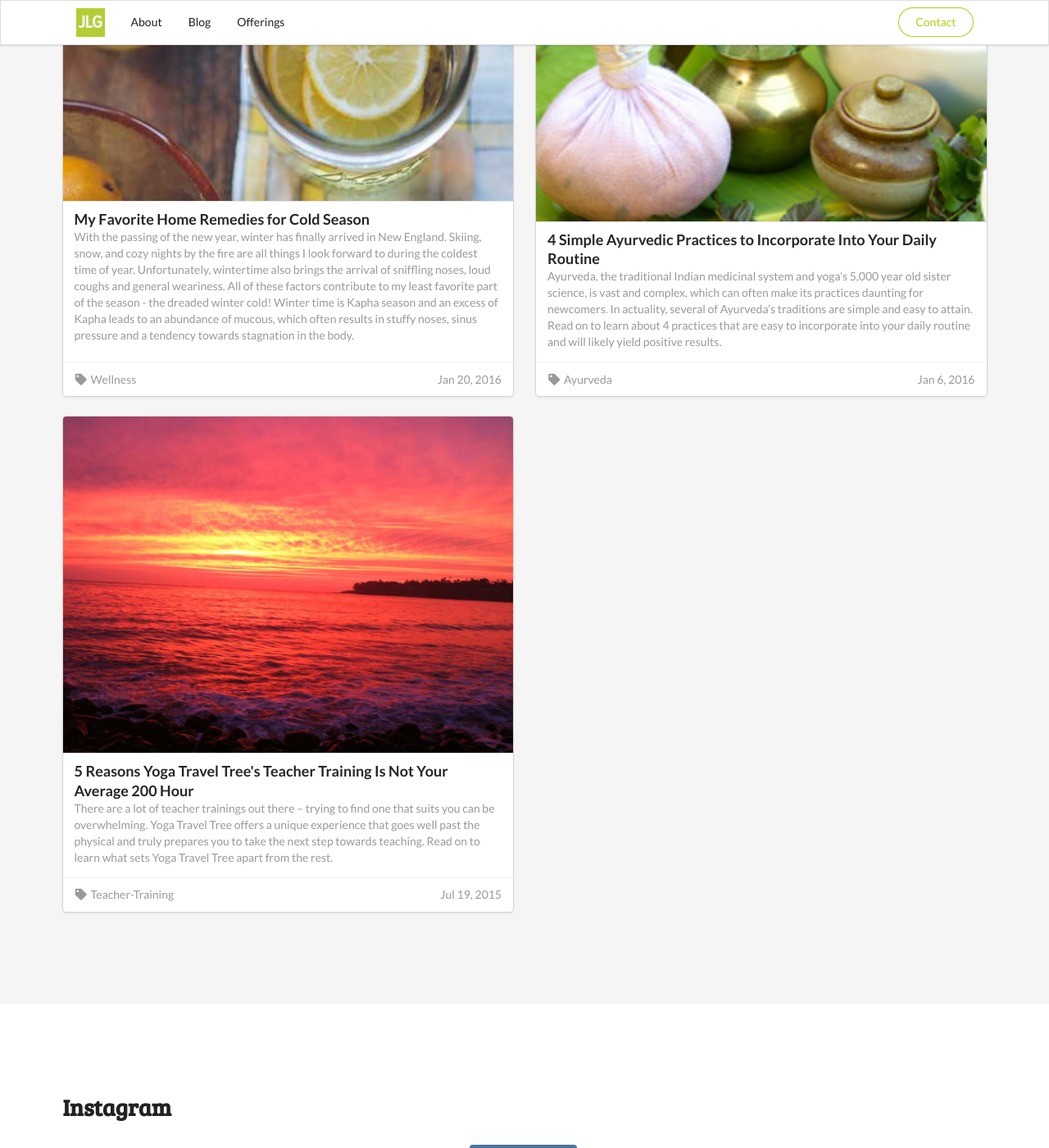
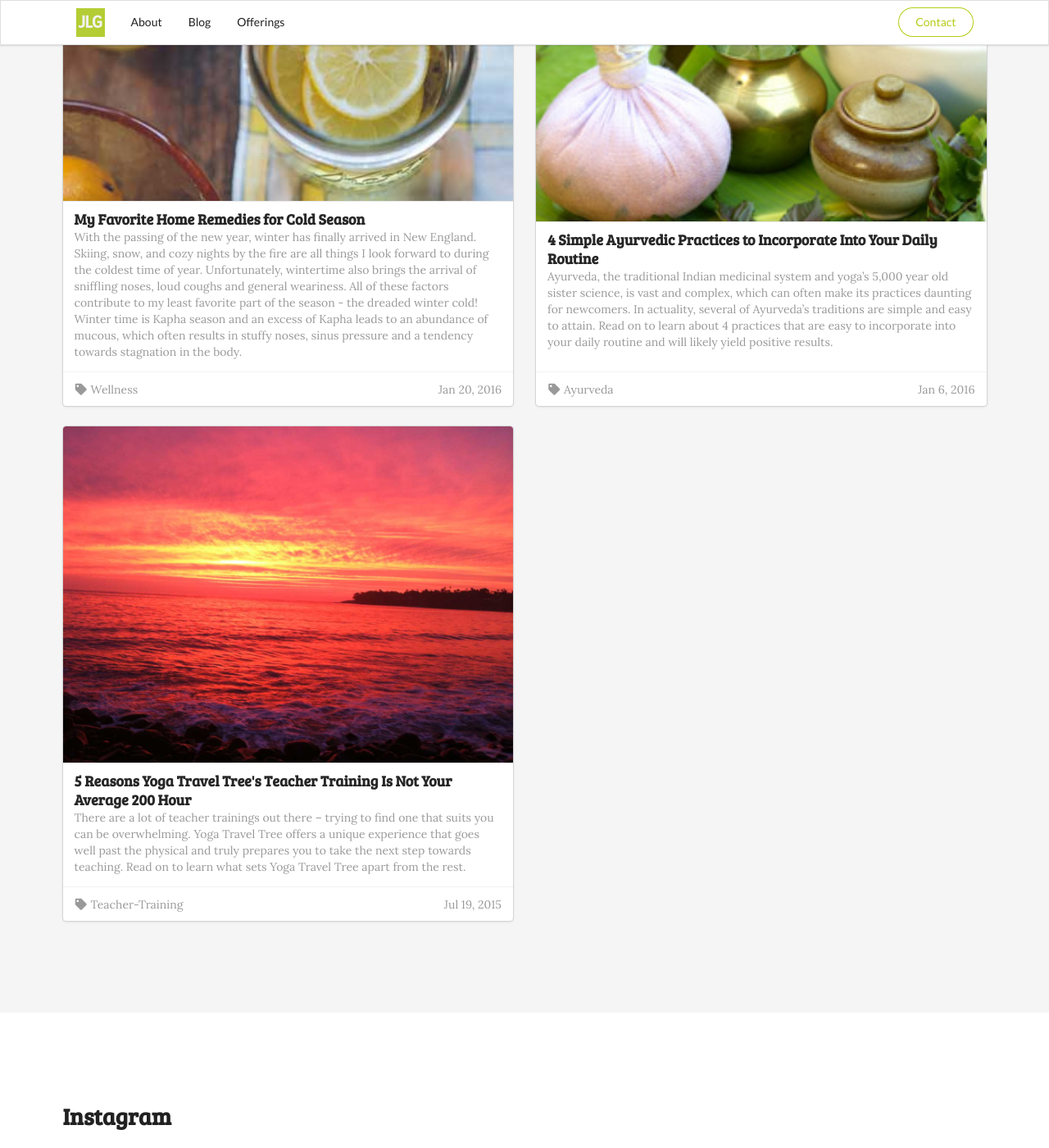
Before and after one commit to yogi-jerz/yogi-jerz.github.io, a Jekyll site: the page built from index.html, in a window 1280 px wide and 1400 px high, scrolled down 1980 px. Shown: the whole window at 82% size. Built offline with Jekyll 4.4.1, drawn with Linux system fonts in a browser that asks for light colours; nearby versions of some CDN libraries; the list of posts is cut into pages by our own code.

Commit message:
offerings

```diff
--- a/_sass/_theme.scss
+++ b/_sass/_theme.scss
@@ -1,5 +1,8 @@
+p,
+body {
+  font-family: 'Lora', serif!important;
+}
 p {
-  font-family: 'Lora', serif!important;
   font-size: 1.4rem;
   @media (max-width: 630px){
     font-size: 1.1rem;
@@ -10,9 +13,11 @@ h2,
 h3,
 h4,
 h5,
-h6 {
+h6,
+.ui.cards>.card>.content>.header {
 font-family: 'Bree Serif', serif!important;
 }
+
 
 #about-me {
 
@@ -41,15 +46,6 @@ video {
   margin-top: 3rem;
 }
 
-.date {
-  display: inline-block;
-  font-weight: 400;
-  font-size: .85714286em;
-  font-style: normal;
-  margin: 0 0 0 .5em;
-  padding: 0;
-  color: rgba(0, 0, 0, .4);
-}
 .social-wrap {
   float: right;
 }
```
